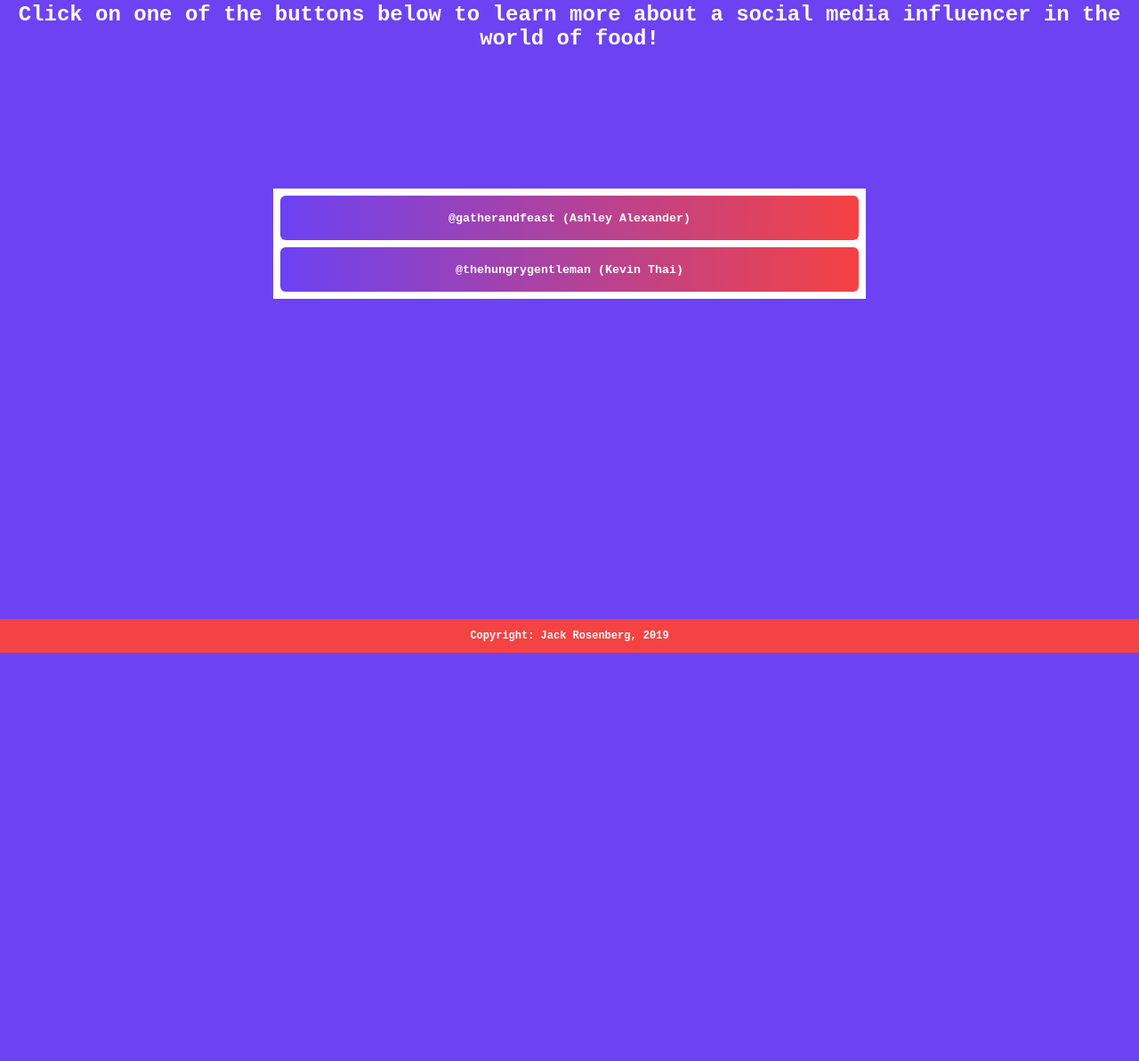
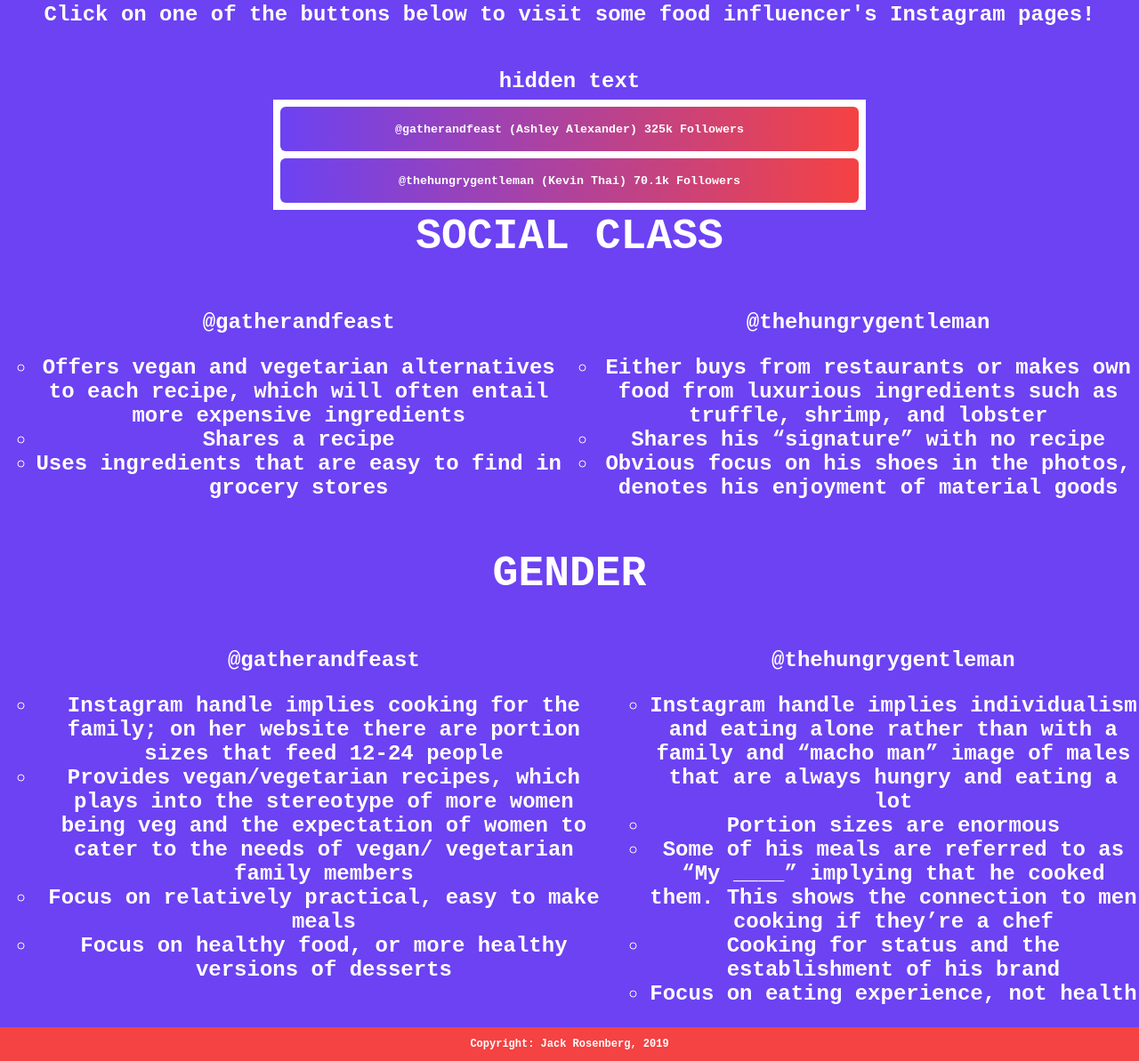
Before and after one commit to FoodGroup/FoodGroup.github.io, a plain HTML site: page index.html in a window 1280 px wide. Shown: the part 66-1259 px from the top of the page at 89% size. Before the commit the page ends 800 px from the top, so only its background shows below. Drawn offline with Linux system fonts and the light colour scheme.

Commit message:
Add files via upload

```diff
--- a/Style Sheets/style.css
+++ b/Style Sheets/style.css
@@ -58,9 +58,20 @@ body {
 	text-align: center;
 	position: absolute;
 	left: 50%;
-	top: 42.5%;
+	top: 30%;
 	transform: translate(-50%, -50%);
 	background-color: #ffffff;
+}
+
+.flex-container {
+	display: flex;
+	flex-direction: row;
+	flex-wrap: nowrap;
+	justify-content: center;
+}
+
+ul li {
+	text-align: center;
 }
 
 .questions {
--- a/index.html
+++ b/index.html
@@ -11,11 +11,57 @@
 		<a href="#default" class="logo">HONR 19901 Final Project - Food</a>
 	</div>
 	<div class="description">
-		<p>Click on one of the buttons below to learn more about a social media influencer in the world of food!</p>
+		<p>Click on one of the buttons below to visit some food influencer's Instagram pages!</p>
 	</div>
 	<div class="container">
-		<a href="influencerOne.html"><button class="btn btn1">@gatherandfeast (Ashley Alexander)</button></a>
-		<a href="influencerTwo.html"><button class="btn btn2">@thehungrygentleman (Kevin Thai)</button></a>
+		<a href="https://www.instagram.com/gatherandfeast/?hl=en" target="_blank"><button class="btn btn1">@gatherandfeast (Ashley Alexander) 325k Followers</button></a>
+		<a href="https://www.instagram.com/thehungrygentleman/?hl=en" target="_blank"><button class="btn btn2">@thehungrygentleman (Kevin Thai) 70.1k Followers</button></a>
+	</div>
+	<div class="description">
+		<p>hidden text</p>
+		<p>hidden text</p>
+		<p>How do these influencers compare?</p>
+		<h1>SOCIAL CLASS</h1>
+		<div class="flex-container">
+			<div>
+				<ul type=circle>
+					<p>@gatherandfeast</p>
+					<li>Offers vegan and vegetarian alternatives to each recipe, which will often entail more expensive ingredients</li>
+					<li>Shares a recipe</li>
+					<li>Uses ingredients that are easy to find in grocery stores</li>
+				</ul>
+			</div>
+			<div>
+				<ul type=circle>
+					<p>@thehungrygentleman</p>
+					<li>Either buys from restaurants or makes own food from luxurious ingredients such as truffle, shrimp, and lobster</li>
+					<li>Shares his “signature” with no recipe</li>
+					<li>Obvious focus on his shoes in the photos, denotes his enjoyment of material goods</li>
+				</ul>
+			</div>
+		</div>
+		<h1>GENDER</h1>
+		<div class="flex-container">
+			<div>
+				<ul type=circle>
+					<p>@gatherandfeast</p>
+					<li>Instagram handle implies cooking for the family; on her website there are portion sizes that feed 12-24 people</li>
+					<li>Provides vegan/vegetarian recipes, which plays into the stereotype of more women being veg and the expectation of women to cater to the needs of vegan/ vegetarian family members</li>
+					<li>Focus on relatively practical, easy to make meals</li>
+					<li>Focus on healthy food, or more healthy versions of desserts</li>
+				</ul>
+			</div>
+			<div>
+				<ul type=circle>
+					<p>@thehungrygentleman</p>
+					<li>Instagram handle implies individualism and eating alone rather than with a family and “macho man” image of males that are always hungry and eating a lot</li>
+					<li>Portion sizes are enormous</li>
+					<li>Some of his meals are referred to as “My ____” implying that he cooked them. This shows the connection to men cooking if they’re a chef</li>
+					<li>Cooking for status and the establishment of his brand</li>
+					<li>Focus on eating experience, not health</li>
+				</ul>
+			</div>
+		</div>
 	</div>
 </body>
 <footer>
```
